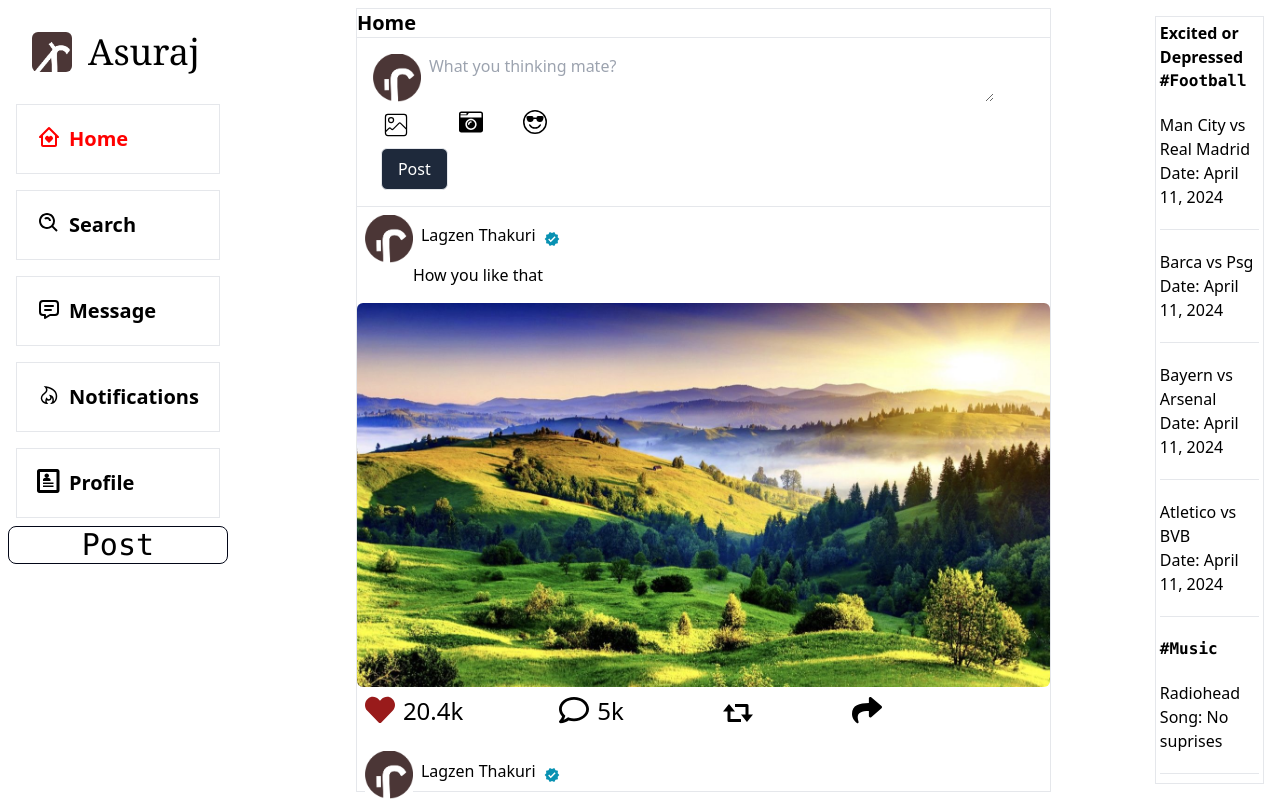
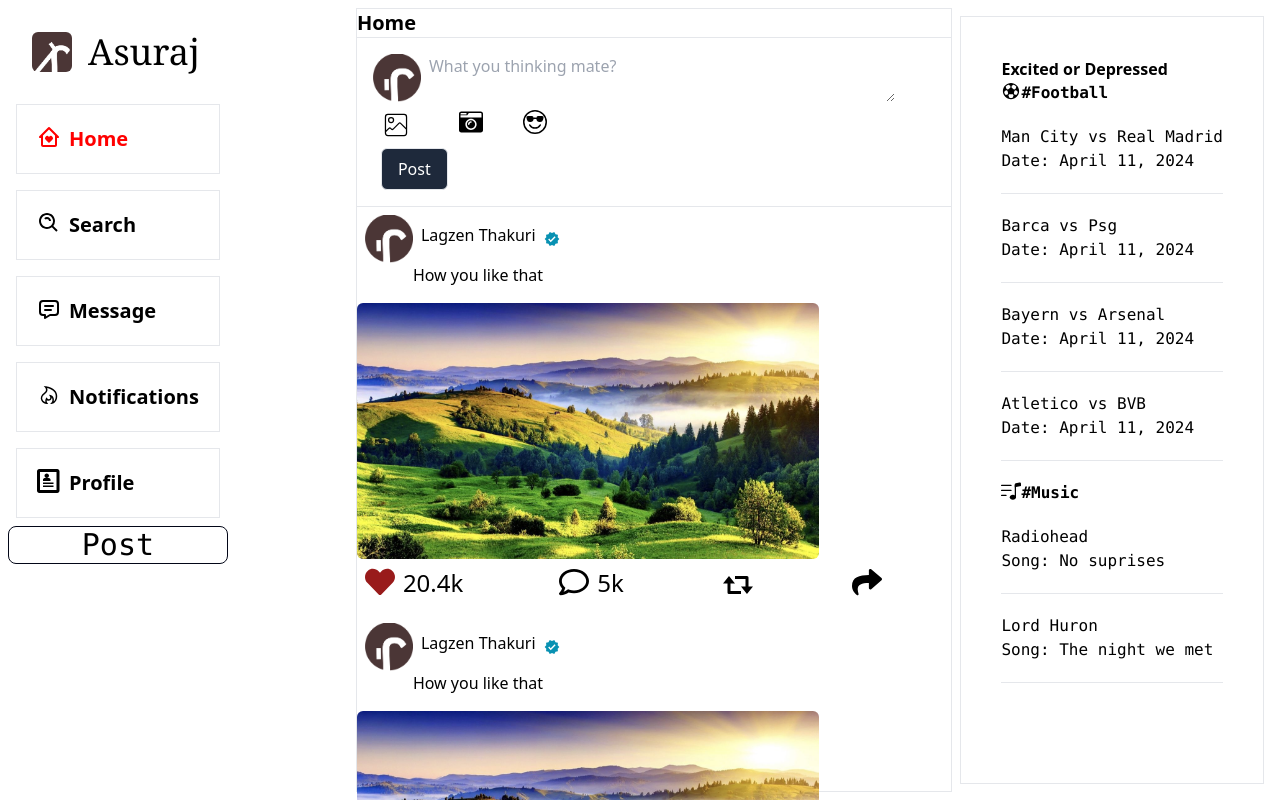
Before and after one commit to Luckyzen69/Asuraj-, a React (Vite) app: page / in a window 1280 px wide. Built offline with nearby package versions, Linux system fonts and the light colour scheme.

Commit message:
Refactored the layout of the feed, post, and widgets components.

```diff
--- a/src/components/feed.jsx
+++ b/src/components/feed.jsx
@@ -4,7 +4,7 @@ import '../index.css'
 export default function feed(){
     return(
         <>
-       <div className='feed min-w-max flex-auto border ml-32 mr-24 ' >
+       <div className='feed min-w-max flex-auto border ml-32 mr-18   ' >
         <div>
             <h2 className="font-bold text-xl fomt-mono ">Home</h2>
         </div>
--- a/src/components/post.jsx
+++ b/src/components/post.jsx
@@ -37,7 +37,7 @@ export default function Post({
            </div>
         </div>
          </div>
-        <img src={Forest} alt="" className='h-96   w-auto rounded-md flex ' />
+        <img src={Forest} alt="" className='h-64 object-cover w-auto rounded-md ' />
          <div className='flex text-3xl space-x-24 m-2'>
          <span className='flex '>  <FaHeart className='text-red-800 '/> <span className='text-2xl ml-2 mb-2'>20.4k</span></span>
            <span className='flex '> <FaRegComment /> <span className='text-2xl ml-2 mb-2'>5k</span></span>
--- a/src/components/widgets.jsx
+++ b/src/components/widgets.jsx
@@ -1,13 +1,15 @@
+import { IoFootball } from "react-icons/io5";
+import { BsMusicNoteList } from "react-icons/bs";
 
 
 export default function (){
     return (
         <>
-        <div className="border p-1 m-2 sticky top-0 ">
+        <div className="border p-10 m-2 sticky top-0 ">
 
         <h2 className="font-bold">Excited or Depressed</h2>
-        <div className="space-y-5">
-            <h2 className="font-bold font-mono">#Football</h2>
+        <div className="space-y-5 font-mono">
+            <h2 className="font-bold font-mono flex "><span className="text-xl"><IoFootball/></span>#Football </h2>
             <div>
                 <p>Man City vs Real Madrid</p>
                 <p>Date: April 11, 2024</p>
@@ -28,7 +30,7 @@ export default function (){
                 <p>Date: April 11, 2024</p>
             </div>
             <hr />
-        <h2 className="font-bold font-mono">#Music</h2>
+        <h2 className="font-bold font-mono flex"><span className="text-xl"><BsMusicNoteList/></span>#Music</h2>
         <div>
                 <p> Radiohead</p>
                 <p>Song: No suprises</p>
```
